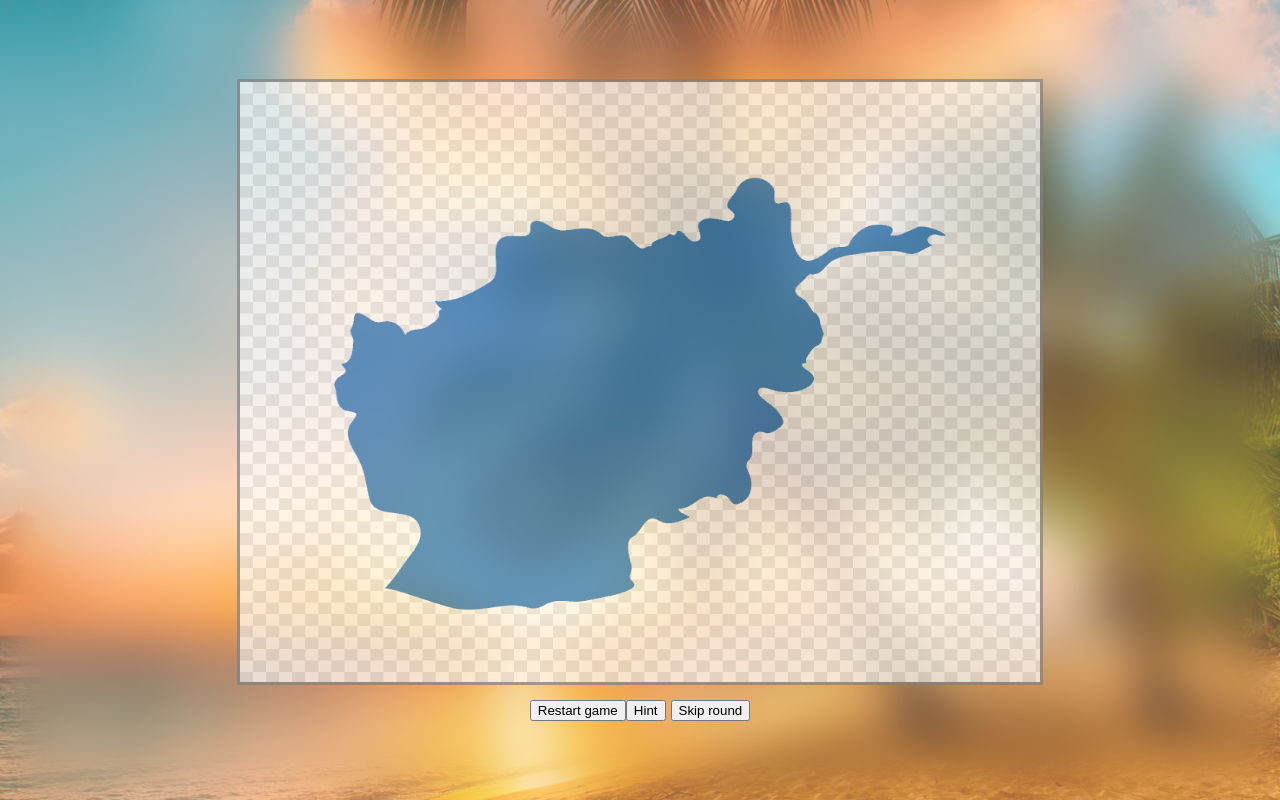
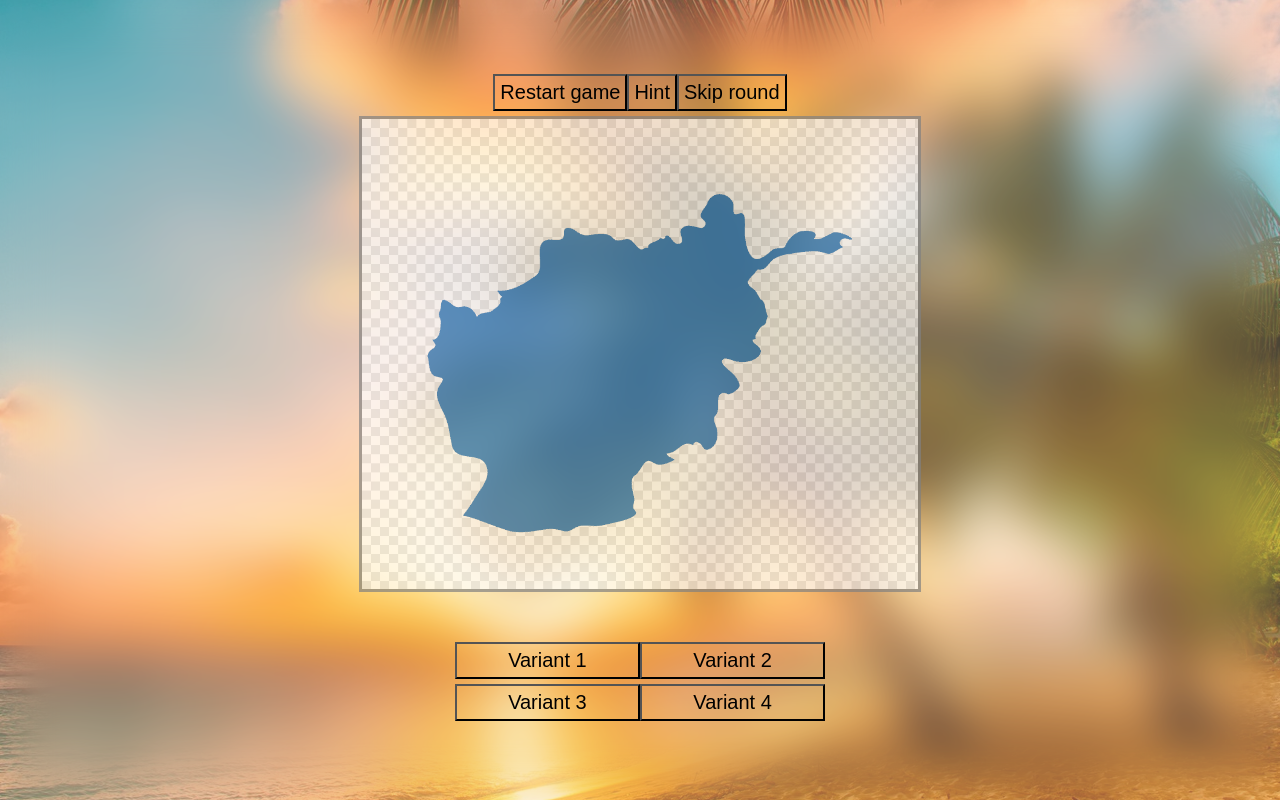
Before and after one commit to skyPneuma/react-game-old, a React (Create React App) app: page / in a window 1280 px wide. Built offline with nearby package versions, Linux system fonts and the light colour scheme; a web font is replaced by a local one.

Commit message:
refactor: delete unused components & correct styles

```diff
--- a/src/components/Game.js
+++ b/src/components/Game.js
@@ -16,13 +16,19 @@ const Game = () => {
 
 	return <div className="wrapper">
 		<div className="blur">
+			<div className="buttons buttons_top">
+				<button className="btn__restart">Restart game</button>
+				<button className="btn__hint">Hint</button>
+				<button className="btn__skip" onClick={() => getRandomCountry()}>Skip round</button>
+			</div>
 			<div>
 				<CountryField country={country}/>
 			</div>
-			<div className="buttons">
-				<button className="btn__restart">Restart game</button>
-				<button className="btn__hint">Hint</button>
-				<button className="btn__skip" onClick={() => getRandomCountry()}>Skip round</button>
+			<div className="buttons buttons_bottom">
+				<button className="btn__veriant">Variant 1</button>
+				<button className="btn__veriant">Variant 2</button>
+				<button className="btn__veriant">Variant 3</button>
+				<button className="btn__veriant">Variant 4</button>
 			</div>
 		</div>
 	</div>;
--- a/src/components/styles.scss
+++ b/src/components/styles.scss
@@ -1,9 +1,5 @@
 .wrapper {
   background: #282c34 url(../img/background.jpg) no-repeat center center;
-  background-size: 100%;
-  height: 100vh;
-  width: 100%;
-  min-height: 100vh;
   display: flex;
   align-items: center;
   justify-content: center;
@@ -22,32 +18,37 @@
   justify-content: center;
 }
 
-.buttons_box {
+.buttons {
   display: flex;
   flex-wrap: wrap;
+
+  button {
+    background: transparent;
+    font-size: 20px;
+    margin-bottom: 5px;
+    padding: 5px;
+  }
 }
 
-.btn {
-  background: none;
-  font-size: 20px;
-  margin-bottom: 5px;
-  padding: 5px;
+.buttons_bottom {
+  display: flex;
+  flex-wrap: wrap;
 
-  &__start {
-    margin-right: 5px
-  }
-
-  &__hint {
-    margin-right: 5px;
+  button {
+    width: 50%;
   }
 }
 
 .country_field {
   opacity: .7;
+  display: flex;
+  align-items: center;
+  justify-content: center;
 }
 
 .country_img {
+  margin-bottom: 50px;
   border: 3px solid gray;
-  width: 800px;
-  height: 600px;
+  width: 60%;
+  height: 40%;
 }
```
Also changed, not shown: src/components/Board.js (deleted, +0 -15 lines), src/components/Square.js (deleted, +0 -8 lines).
